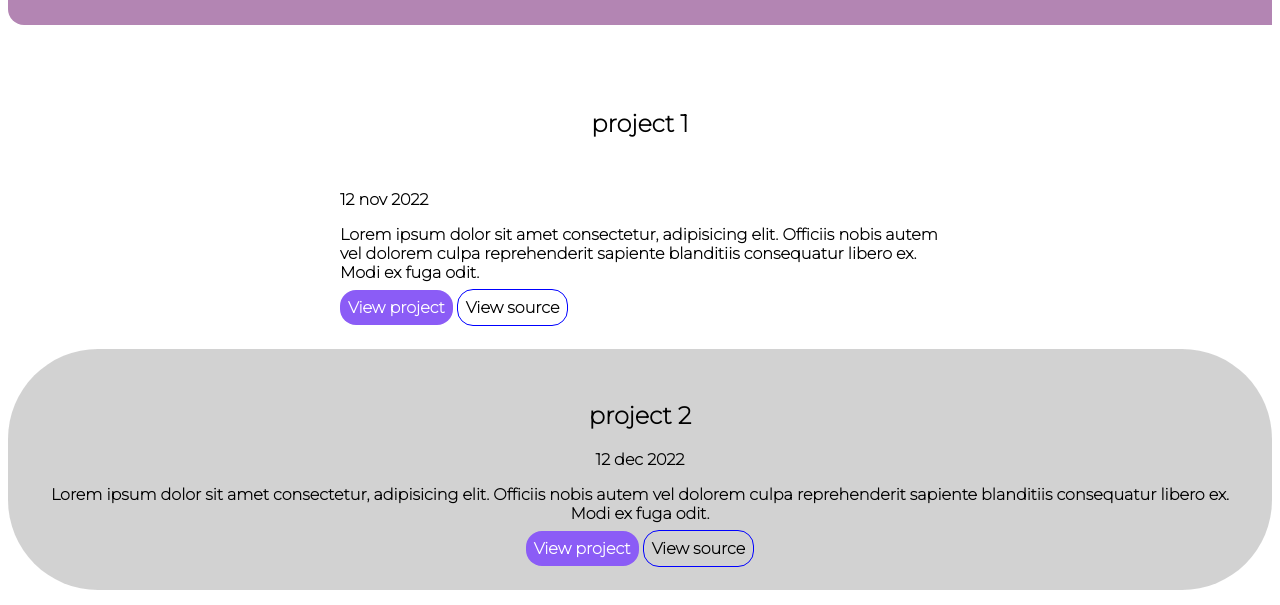
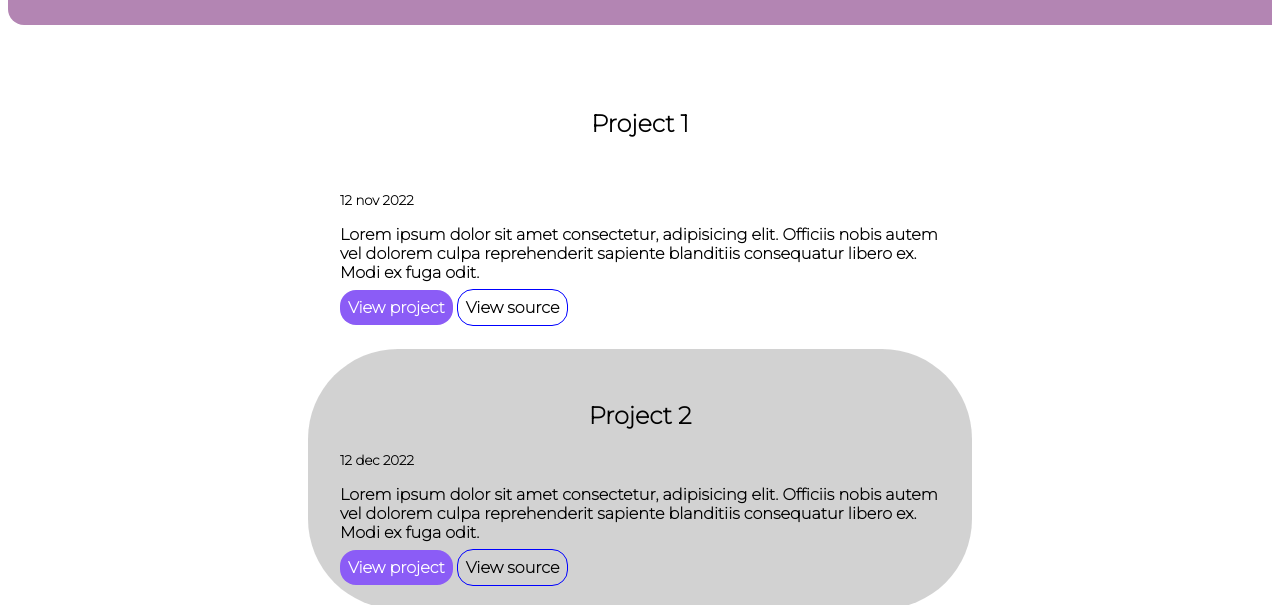
Before and after one commit to umeshmehta14/Portfolio, a plain HTML site: page projects.html in a window 1280 px wide. Shown: the part 87-692 px from the top of the page. Drawn offline with Linux system fonts and the light colour scheme; a web font is replaced by a local one.

Commit message:
blog com

```diff
--- a/projects.html
+++ b/projects.html
@@ -5,7 +5,7 @@
     <meta http-equiv="X-UA-Compatible" content="IE=edge">
     <meta name="viewport" content="width=device-width, initial-scale=1.0">
     <link href="style.css" rel="stylesheet"/>
-    <title>Projects</title>
+    <title>Projects | Umesh</title>
 </head>
 <body>
     <nav class="navigation">
@@ -25,26 +25,24 @@
 
     <section class="section">
         <div class="container-center">
-        <h1>project 1</h1>
-        <p>12 nov 2022</p>
+        <h1>Project 1</h1>
+        <small>12 nov 2022</small>
         <p>Lorem ipsum dolor sit amet consectetur, adipisicing elit. Officiis nobis autem vel dolorem culpa reprehenderit sapiente blanditiis consequatur libero ex. Modi ex fuga odit.</p>
         <a class="link primary-link" href="https://google.com">View project</a>
         <a class="link secondary-link" href="https://facebook.com">View source</a>
     </div>
     </section>
 
-    <section class="ow-section">
-        <h1>project 2</h1>
-        <p>12 dec 2022</p>
+    <section class="ow-section container-center">
+        <h1>Project 2</h1>
+        <small>12 dec 2022</small>
         <p>Lorem ipsum dolor sit amet consectetur, adipisicing elit. Officiis nobis autem vel dolorem culpa reprehenderit sapiente blanditiis consequatur libero ex. Modi ex fuga odit.</p>
         <a class="link primary-link" href="https://google.com">View project</a>
         <a class="link secondary-link" href="https://facebook.com">View source</a>
     </section>
 
     <footer class="footer">
-        <h1 >Footer</h1>
         <div class="footer-head">
-
         <p>Lorem, ipsum dolor sit amet consectetur adipisicing elit. Eaque nostrum cumque vero.</p>
         <ul class="f-list">
             <li  class="list-i"><a class="link" href="/">ig</a></li>
--- a/style.css
+++ b/style.css
@@ -84,7 +84,7 @@ hr {
 }
 
 .lnb {
-    text-align: right;
+    text-align: center;
 }
 
 /* header  */
@@ -125,11 +125,15 @@ hr {
 }
 
 .ow-section{
-    text-align: center;
+    /* text-align: center; */
     margin: auto;
     padding: 2rem;
     background-color: rgba(163, 163, 163, 0.489);
     border-radius: 90px;
+}
+
+.ow-section h1{
+    text-align: center;
 }
 
 .f-list{
```
Also changed, not shown: blogs.html (+3 -3 lines), index.html (+2 -3 lines), lib/components.html (+1 -1 lines).
